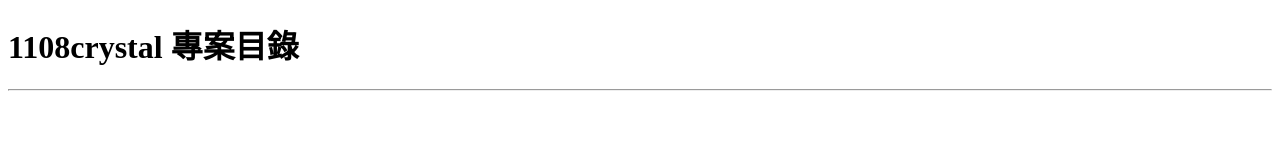
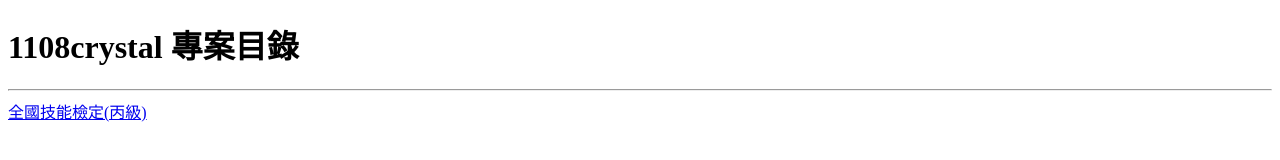
Before and after one commit to 1108crystal/1108crystal.github.io, a plain HTML site: page index.html in a window 1280 px wide. Drawn offline with Linux system fonts and the light colour scheme.

Commit message:
增加網頁丙級

```diff
--- a/index.html
+++ b/index.html
@@ -9,9 +9,10 @@
 <body>
     <h1>
         1108crystal 專案目錄
-
     </h1>
     <hr>
+    <div>
+    <a href="https://github.com/1108crystal/web00.git" target="全國技能檢定(丙級)">全國技能檢定(丙級)</a></div>
 
 
 </body>
```
